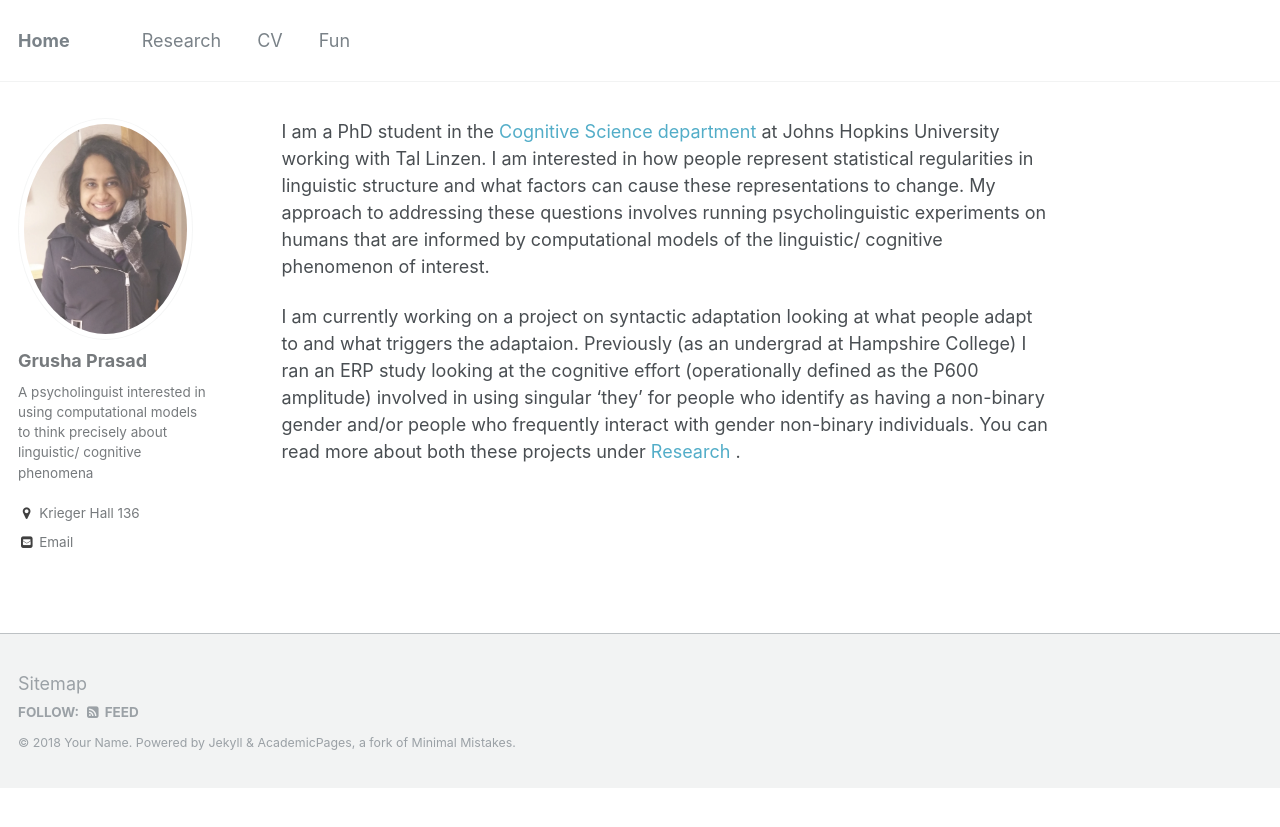
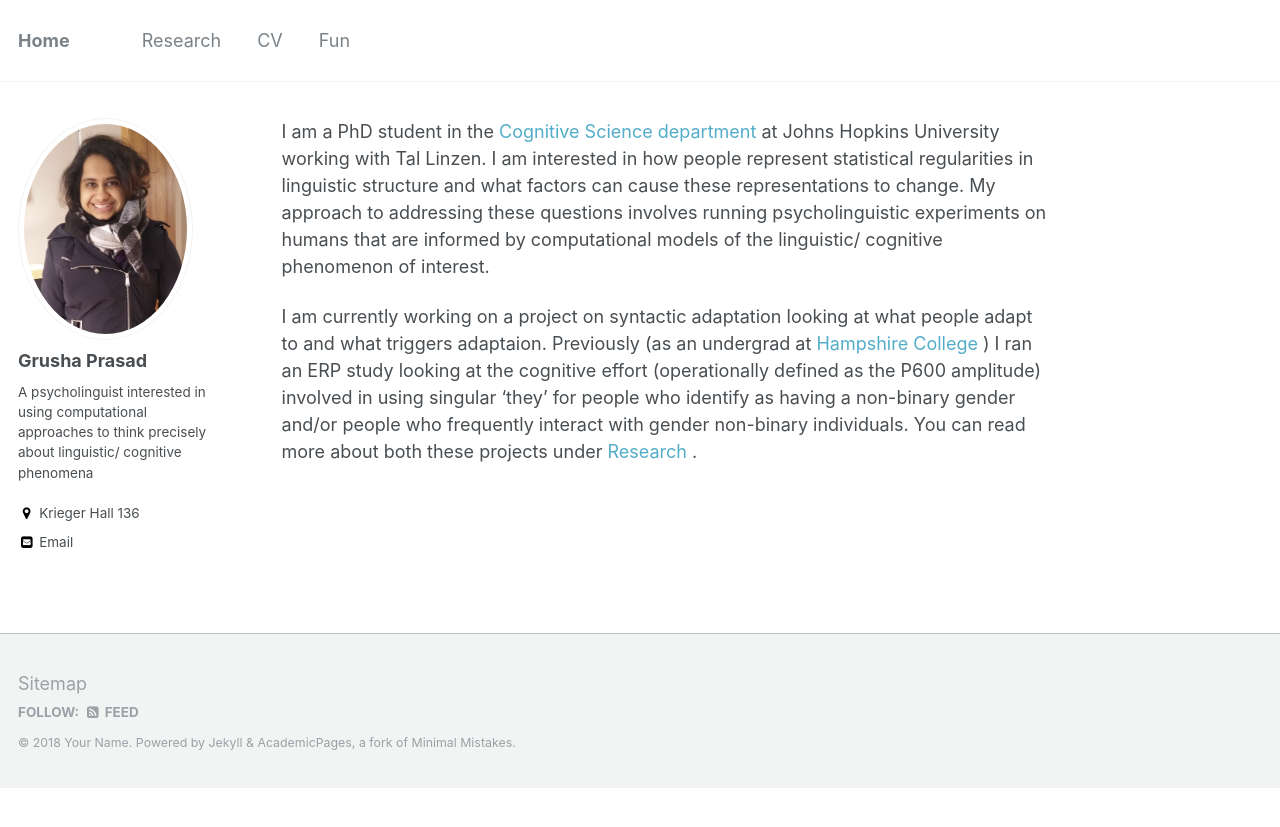
Before and after one commit to grushaprasad/grushaprasad.github.io, a Jekyll site: the page built from _pages/about.md, in a window 1280 px wide. Shown: the top 827 px of the page. Built offline with Jekyll 4.4.1, drawn with Linux system fonts in a browser that asks for light colours.

```diff
--- a/_config.yml
+++ b/_config.yml
@@ -80,7 +80,7 @@ analytics:
 author:
   name             : "Grusha Prasad"
   avatar           : "profile.jpg"
-  bio              : "A psycholinguist interested in using computational models to think precisely about linguistic/ cognitive phenomena"
+  bio              : "A psycholinguist interested in using computational approaches to think precisely about linguistic/ cognitive phenomena"
   location         : "Krieger Hall 136"
   employer         :
   googlescholar    :
--- a/_pages/about.md
+++ b/_pages/about.md
@@ -9,4 +9,4 @@ redirect_from:
 
 I am a PhD student in the <a href= "http://cogsci.jhu.edu/" target = "_blank"> Cognitive Science department</a> at Johns Hopkins University working with Tal Linzen. I am interested in how people represent statistical regularities in linguistic structure and what factors can cause these representations to change. My approach to addressing these questions involves running psycholinguistic experiments on humans that are informed by computational models of the linguistic/ cognitive phenomenon of interest.
 
-I am currently working on a project on syntactic adaptation looking at what people adapt to and what triggers the adaptaion. Previously (as an undergrad at Hampshire College) I ran an ERP study looking at the cognitive effort (operationally defined as the P600 amplitude) involved in using singular 'they' for people who identify as having a non-binary gender and/or people who frequently interact with gender non-binary individuals. You can read more about both these projects under <a href= "/research/"> Research </a>.
+I am currently working on a project on syntactic adaptation looking at what people adapt to and what triggers adaptaion. Previously (as an undergrad at <a href = "https://www.hampshire.edu/" target = "_blank"> Hampshire College </a>) I ran an ERP study looking at the cognitive effort (operationally defined as the P600 amplitude) involved in using singular 'they' for people who identify as having a non-binary gender and/or people who frequently interact with gender non-binary individuals. You can read more about both these projects under <a href= "/research/"> Research </a>.
--- a/_pages/fun.html
+++ b/_pages/fun.html
@@ -2,4 +2,5 @@
 permalink: /fun/
 ---
 
-Fun stuff goes here
+Song
+Lambda notebook
--- a/_sass/_sidebar.scss
+++ b/_sass/_sidebar.scss
@@ -15,13 +15,11 @@
 
   @include breakpoint($large) {
     @include span(2 of 12);
-    opacity: 0.75;
+    opacity: 1;
     -webkit-transition: opacity 0.2s ease-in-out;
             transition: opacity 0.2s ease-in-out;
 
-    &:hover {
-      opacity: 1;
-    }
+
   }
 
 
```
